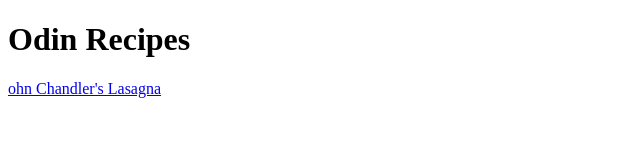
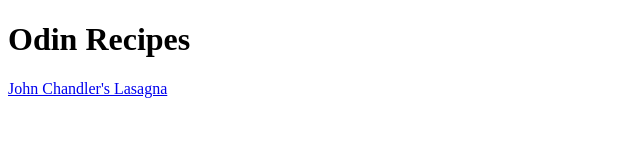
Before and after one commit to umbromancer/odin-recipes, a plain HTML site: page index.html in a window 1280 px wide. Shown: the full height of the page, 0-640 px from the left. Drawn offline with Linux system fonts and the light colour scheme.

Commit message:
fix: Correct typo in anchor text of first recipe

```diff
--- a/index.html
+++ b/index.html
@@ -8,6 +8,6 @@
 <body>
     <h1>Odin Recipes</h1>
 
-    <a href="recipes/lasagna.html">ohn Chandler's Lasagna</a>
+    <a href="recipes/lasagna.html">John Chandler's Lasagna</a>
 </body>
 </html>
```
